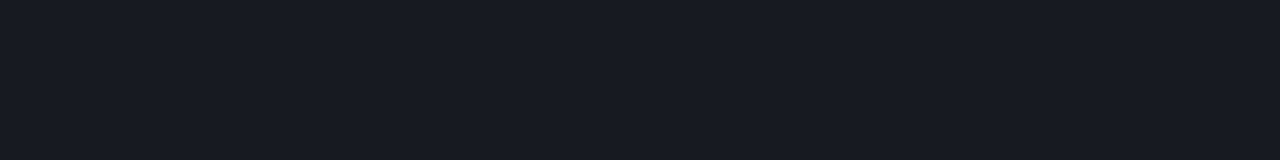
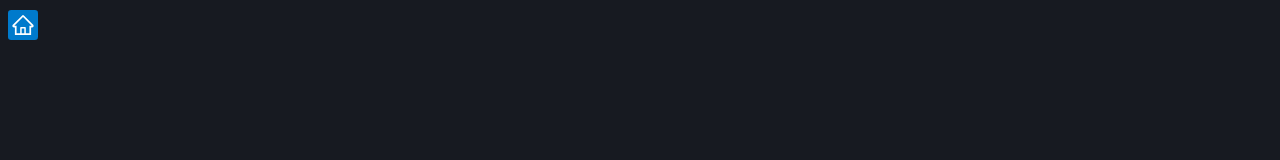
Before and after one commit to tamboles98/steamFloodgate, a React (Vite) app in the folder packages/front/: page / in a window 1280 px wide. Shown: the top 160 px of the page. Built offline with nearby package versions, Linux system fonts and the light colour scheme.

Commit message:
Añadir una botón que te permita siempre ir a la pagina de home

```diff
--- a/packages/front/package.json
+++ b/packages/front/package.json
@@ -13,7 +13,8 @@
   "dependencies": {
     "@tanstack/react-router": "^1.158.4",
     "react": "^19.2.0",
-    "react-dom": "^19.2.0"
+    "react-dom": "^19.2.0",
+    "react-icons": "^5.5.0"
   },
   "devDependencies": {
     "@eslint/js": "^9.39.1",
--- /dev/null
+++ b/packages/front/src/components/HomeBeacon/HomeBeacon.css
@@ -0,0 +1,20 @@
+.homeBeaconContainer {
+  position: fixed;
+  top: 1vh;
+  left: 0.5vw;
+  width: 30px;
+  height: 30px;
+  margin: 2px;
+}
+
+#homeBeacon {
+  display: flex;
+  align-items: center;
+  justify-content: center;
+  width: 100%;
+  height: 100%;
+  background-color: #007acc;
+  color: white;
+  border-radius: 0.2rem;
+  text-decoration: none;
+}
--- /dev/null
+++ b/packages/front/src/components/HomeBeacon/HomeBeacon.tsx
@@ -0,0 +1,12 @@
+import "./HomeBeacon.css";
+import { AiOutlineHome } from "react-icons/ai";
+
+export const HomeBeacon = () => {
+  return (
+    <span className="homeBeaconContainer">
+      <a id="homeBeacon" href="/">
+        <AiOutlineHome size={24} />
+      </a>
+    </span>
+  );
+};
--- /dev/null
+++ b/packages/front/src/components/HomeBeacon/index.ts
@@ -0,0 +1,2 @@
+import { HomeBeacon } from "./HomeBeacon";
+export { HomeBeacon };
--- a/packages/front/src/routes/__root.tsx
+++ b/packages/front/src/routes/__root.tsx
@@ -1,5 +1,6 @@
 import { Outlet, createRootRoute } from "@tanstack/react-router";
 import * as React from "react";
+import { HomeBeacon } from "../components/HomeBeacon";
 
 export const Route = createRootRoute({
   component: RootComponent,
@@ -8,6 +9,7 @@
 function RootComponent() {
   return (
     <React.Fragment>
+      <HomeBeacon />
       <Outlet />
     </React.Fragment>
   );
```
Also changed, not shown: 1 other file (tests, documents, lock files or other folders).
